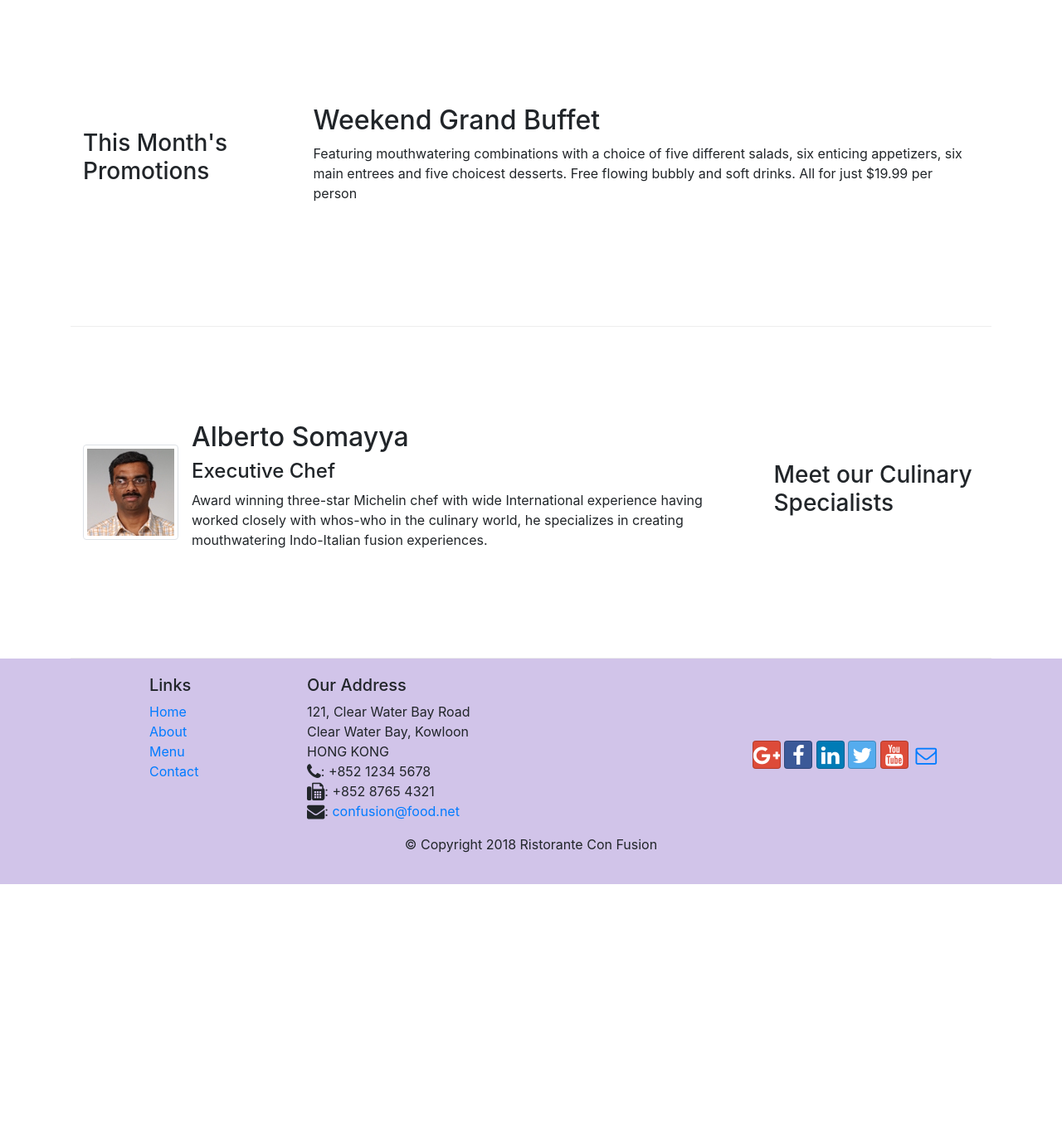
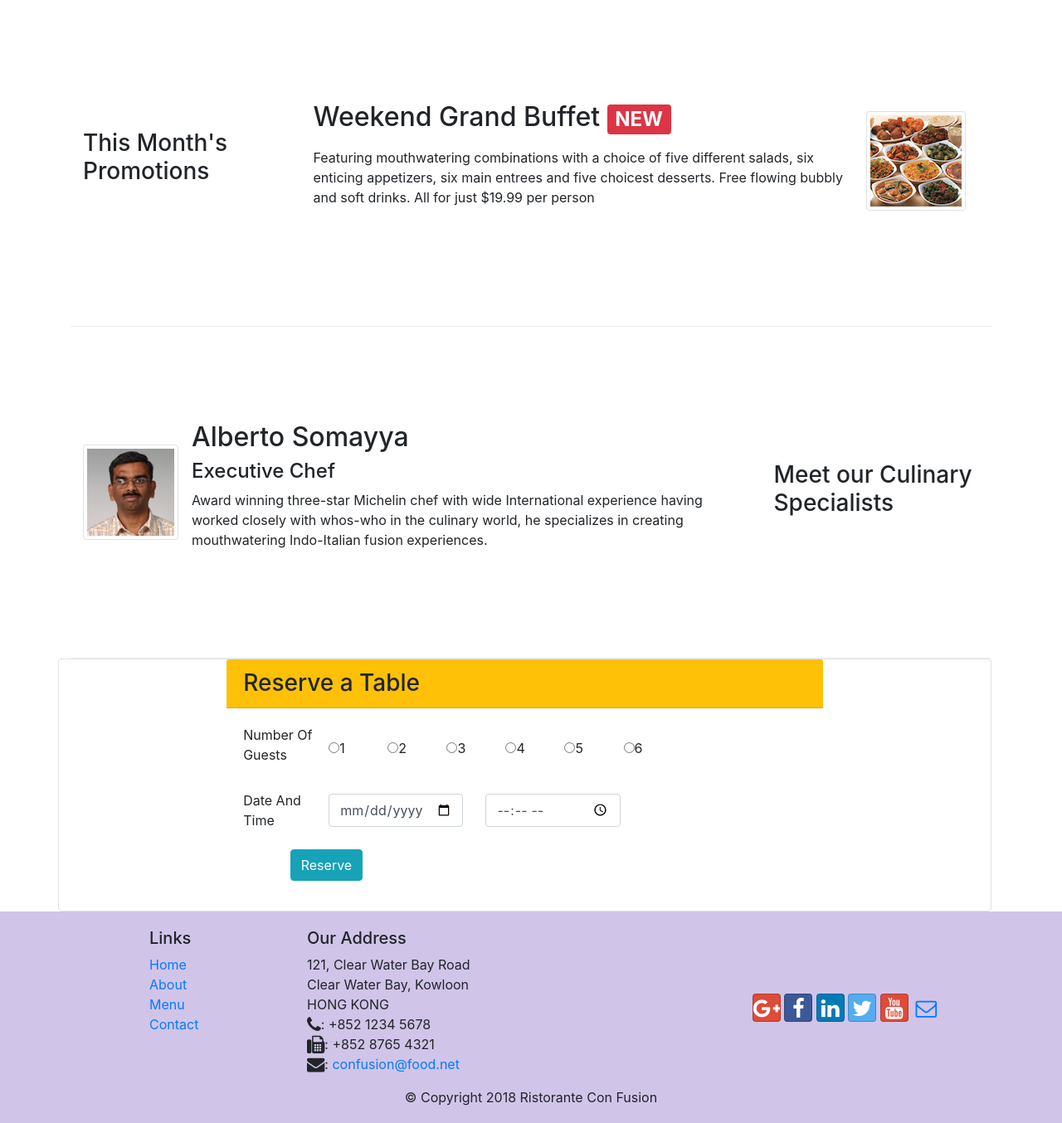
Before and after one commit to prakashatma/coursera-bootstrap-course, a website: page week-2/index.html in a window 1280 px wide. Shown: the part 740-2094 px from the top of the page at 83% size. Before the commit the page ends 1806 px from the top, so only its background shows below. Drawn offline with nearby package versions, Linux system fonts and the light colour scheme.

Commit message:
Assignment2

```diff
--- a/week-2/index.html
+++ b/week-2/index.html
@@ -21,7 +21,7 @@
             <button class="navbar-toggler" type="button" data-toggle="collapse" data-target="#Navbar">
                 <span class="navbar-toggler-icon"></span>
             </button>
-           <  <a class="navbar-brand mr-auto" href="#"><img src="img/logo.png" height="30" width="41"></a>
+           <a class="navbar-brand mr-auto" href="#"><img src="img/logo.png" height="30" width="41"></a>
 
                 <div class="collapse navbar-collapse" id="Navbar">
                     <ul class="navbar-nav mr-auto">
@@ -41,8 +41,11 @@
                     <h1>Ristorante con Fusion</h1>
                     <p>We take inspiration from the World's best cuisines, and create a unique fusion experience. Our lipsmacking creations will tickle your culinary senses!</p>
                 </div>
-                <div class="col-12 col-sm align-self-center">
+                <div class="col-12 col-sm-3 align-self-center">
                     <img src="img/logo.png" class="img-fluid">
+                </div>
+                <div class="col-12 col-sm-3 align-self-center">
+                    <button type="submit" class="btn btn-warning pl-5 pr-5"><a href="#form"><strong>Reserve Table</strong></a></button>
                 </div>
             </div>
         </div>
@@ -68,14 +71,19 @@
             </div>
         </div>
 
-
         <div class="row row-content align-items-center">
-            <div class="col-12 col-sm-4 col-md-3">
+            <div class="col-12 col-sm-4 order-sm-first col-md-3">
                 <h3>This Month's Promotions</h3>
             </div>
             <div class="col col-sm col-md">
-                <h2>Weekend Grand Buffet</h2>
-                <p>Featuring mouthwatering combinations with a choice of five different salads, six enticing appetizers, six main entrees and five choicest desserts. Free flowing bubbly and soft drinks. All for just $19.99 per person </p>
+                <div class="media">
+                    <img class="d-flex mr-3 img-thumbnail align-self-center order-sm-last"
+                            src="img/buffet.png" alt="Grand Buffet">
+                    <div class="media-body">
+                        <h2 class="mt-0">Weekend Grand Buffet <span class="badge badge-danger">NEW</span></h2>
+                        <p class="d-none d-sm-block"></p>Featuring mouthwatering combinations with a choice of five different salads, six enticing appetizers, six main entrees and five choicest desserts. Free flowing bubbly and soft drinks. All for just $19.99 per person </p>
+                    </div>
+                </div>
             </div>
         </div>
 
@@ -99,6 +107,53 @@
                 </div>
             </div>
         </div>
+        <div class="card row mr-0 align-items-center border" id="form">
+            <div class="col-12 col-md-8 ">
+                <h3 class="col-12 col-8 card-header bg-warning">Reserve a Table</h3>
+                <div class="col-12 col-8 card-body">
+                            <form>
+                                <div class="form-group row">
+                                    <label for="no of guests" class="col-12 col-md-2 col-lg-2">Number Of Guests</label>
+                                    <div class="col-2 col-md-1 form-check-inline">
+                                        <input type="radio" id="no_of_guests" name="no of guests" placeholder="number of guests">1
+                                    </div>
+                                    <div class="col-2 col-md-1  form-check-inline">
+                                        <input type="radio" id="no_of_guests" name="no of guests" placeholder="number of guests">2
+                                    </div>
+                                    <div class="col-2 col-md-1 form-check-inline">
+                                        <input type="radio" id="no_of_guests" name="no of guests" placeholder="number of guests">3
+                                    </div>
+                                    <div class="col-2 col-md-1 form-check-inline">
+                                        <input type="radio" id="no_of_guests" name="no of guests" placeholder="number of guests">4
+                                    </div>
+                                    <div class="col-2 col-md-1 form-check-inline">
+                                        <input type="radio" id="no_of_guests" name="no of guests" placeholder="number of guests">5
+                                    </div>
+                                    <div class="col-2 col-md-1 form-check-inline">
+                                        <input type="radio" id="no_of_guests" name="no of guests" placeholder="number of guests">6
+                                    </div>
+                                </div>
+                                <div class="form-group row">
+                                    <label for="Date And Time" class="col-12 col-md-2 col-form-label">Date And Time</label>
+                                    <div class=" col-12 col-md-3 col-lg-3 form-check-inline">
+                                        <input type="date" class="form-control" id="date" name="date" placeholder="Date">
+                                    </div>
+                                    <div class="col-12 col-md-3 col-lg-3 form-check-inline">
+                                        <input type="time" class="form-control" id="time" name="time" placeholder="time">
+                                    </div>
+                                </div>
+                                <div class="form-group row offset-1">
+                                    <div>
+                                        <input type="submit" class="btn btn-info" value="Reserve">
+                                    </div>
+                                </div>
+                            </form>
+                        </div>
+                </div>
+            </div>
+
+        </div>
+
     </div>
 
     <footer class="footer">
@@ -141,6 +196,7 @@
                 </div>
            </div>
         </div>
+
     </footer>
     <!-- jQuery first, then Popper.js, then Bootstrap JS. -->
     <script src="node_modules/jquery/dist/jquery.slim.min.js"></script>
```
